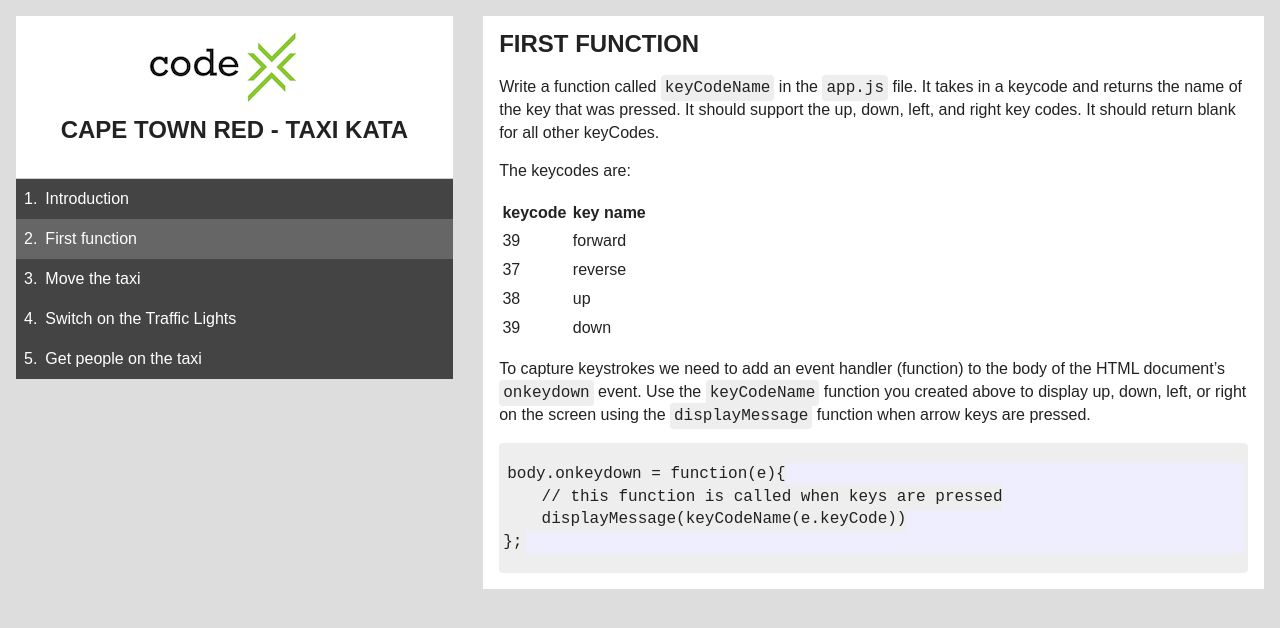
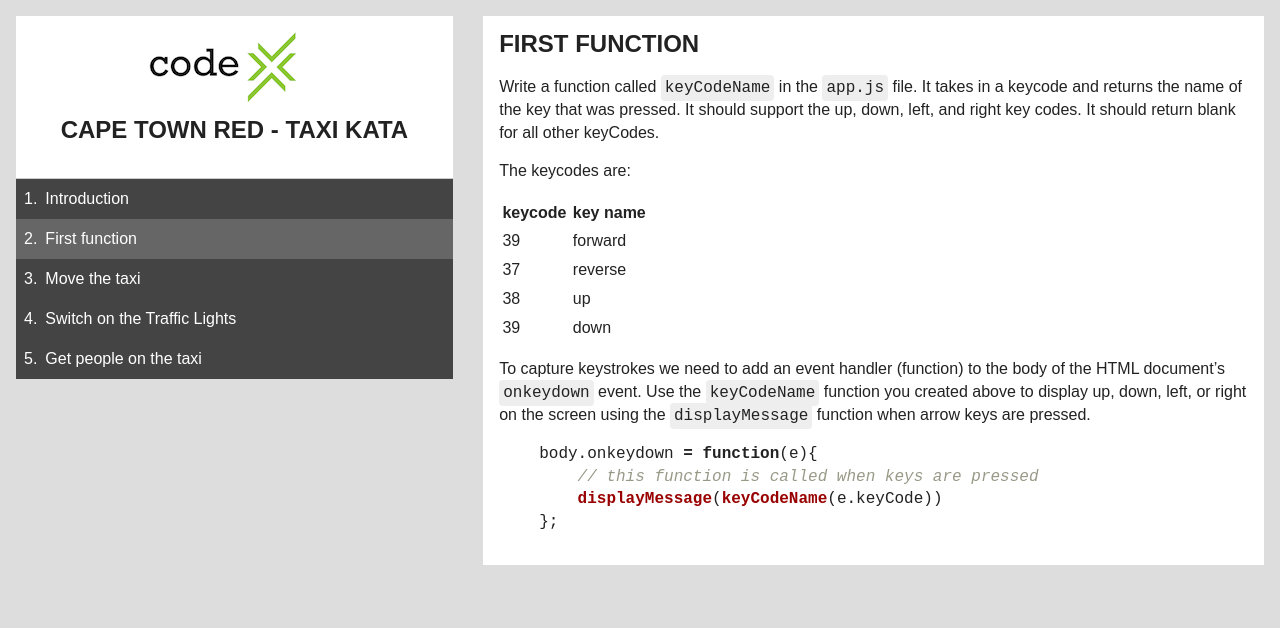
Before and after one commit to sxosh2010/CapeTownGreen, a Jekyll site: the page built from instructions/first_function.md, in a window 1280 px wide. Shown: the top 628 px of the page. Built offline with Jekyll 4.4.1, drawn with Linux system fonts in a browser that asks for light colours.

Commit message:
Fix highlighting

````diff
--- a/instructions/first_function.md
+++ b/instructions/first_function.md
@@ -18,9 +18,9 @@ The keycodes are:
 
 To capture keystrokes we need to add an event handler (function) to the body of the HTML document's `onkeydown` event. Use the `keyCodeName` function you created above to display up, down, left, or right on the screen using the `displayMessage` function when arrow keys are pressed.
 
-```
+{% highlight javascript %}
 body.onkeydown = function(e){
     // this function is called when keys are pressed
     displayMessage(keyCodeName(e.keyCode))
 };
-```
+{% endhighlight %}
````
